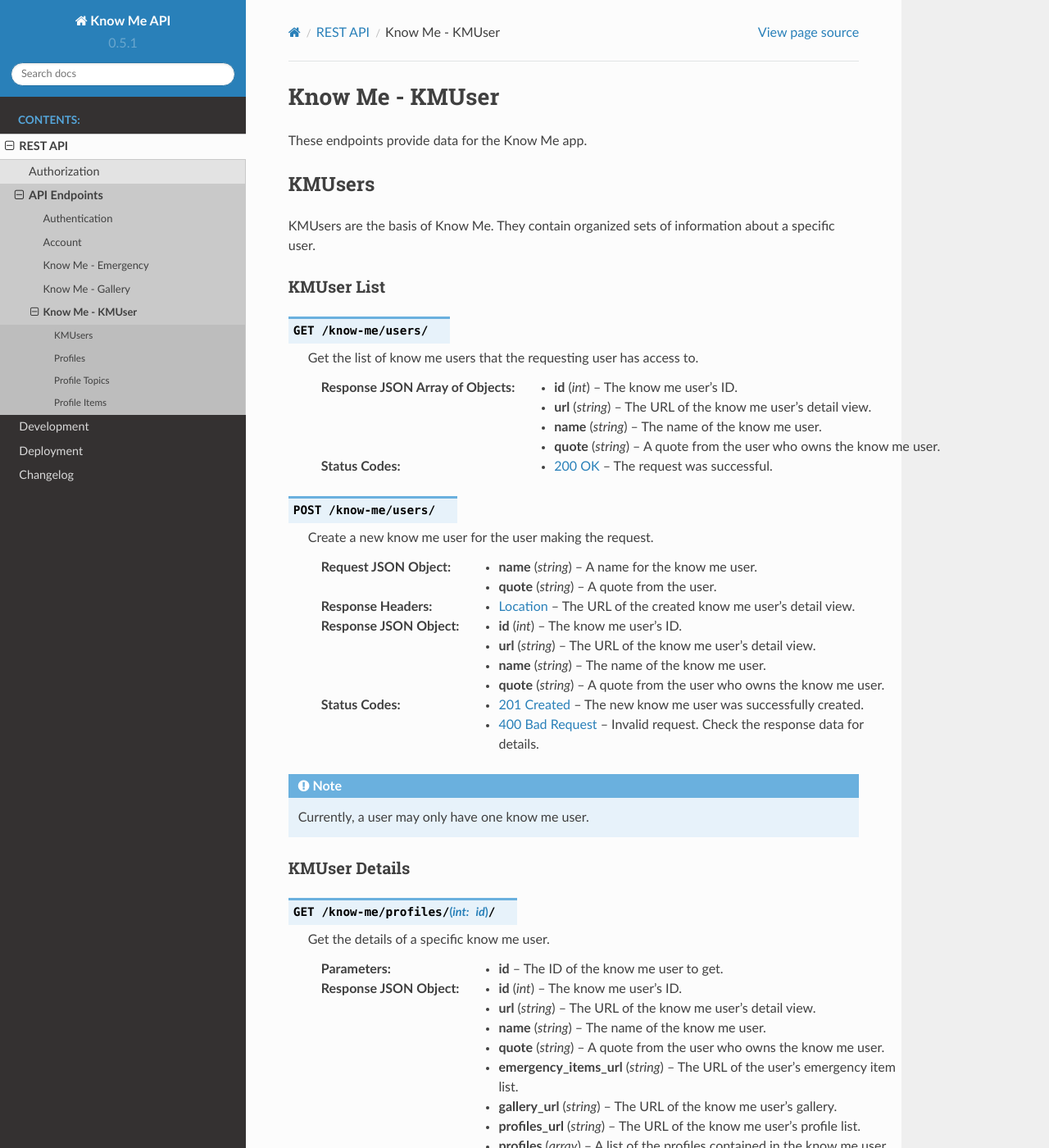
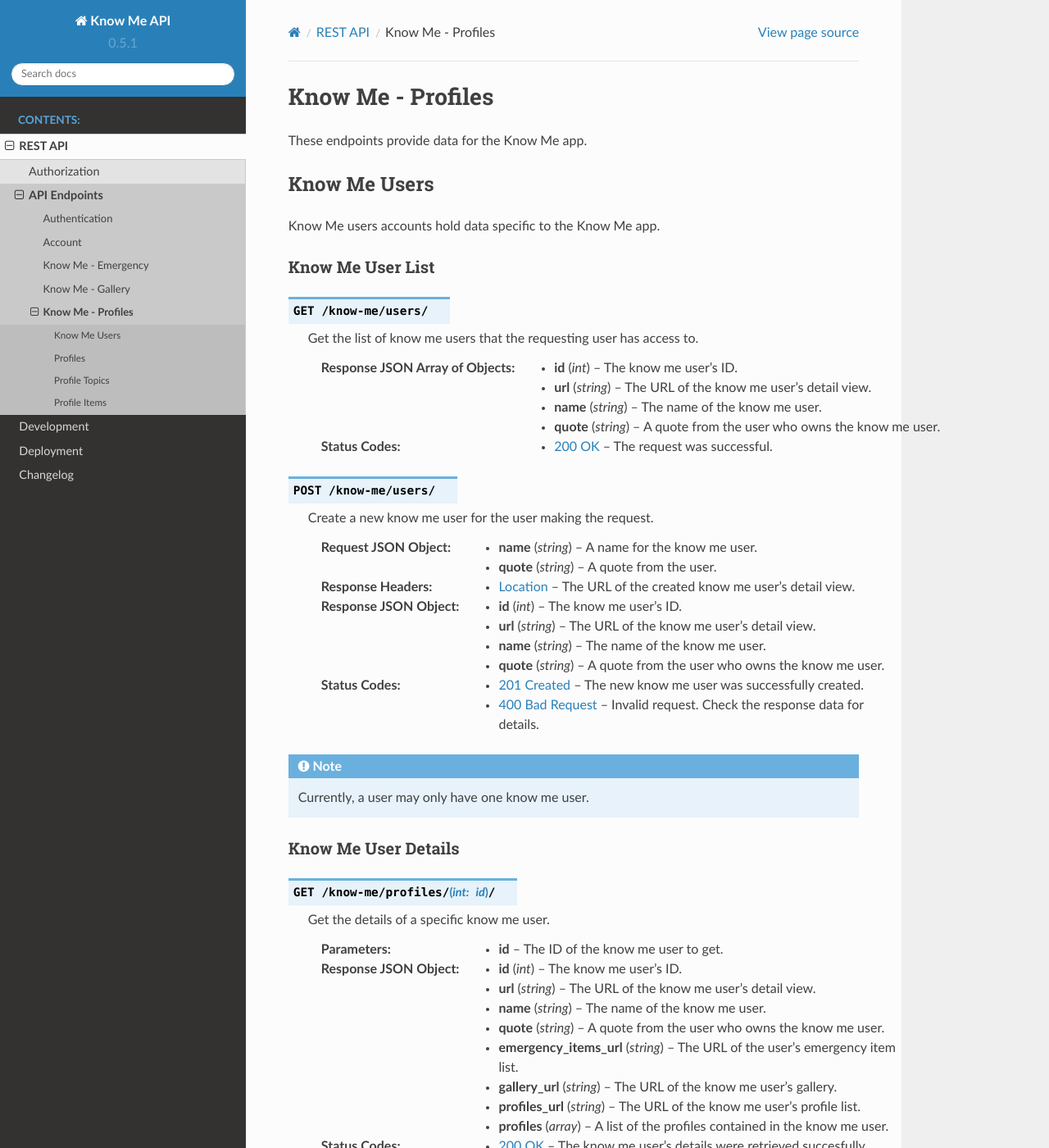
Before and after one commit to knowmetools/km-api, a Sphinx documentation site: the page built from docs/API/know-me-profile.rst, in a window 1280 px wide and 1400 px high. Shown: the whole window at 82% size. Built offline with Sphinx 7.4.7 and the Read the Docs theme 2.0.0, drawn with Linux system fonts in a browser that asks for light colours; some of the changed text lies outside the part shown.

```diff
--- a/docs/API/know-me-profile.rst
+++ b/docs/API/know-me-profile.rst
@@ -1,18 +1,18 @@
-=================
-Know Me - KMUser
-=================
+==================
+Know Me - Profiles
+==================
 
 These endpoints provide data for the Know Me app.
 
 
---------
-KMUsers
---------
+-------------
+Know Me Users
+-------------
 
-KMUsers are the basis of Know Me. They contain organized sets of information about a specific user.
+Know Me users accounts hold data specific to the Know Me app.
 
-KMUser List
-------------
+Know Me User List
+-----------------
 
 .. http:get:: /know-me/users/
 
@@ -46,8 +46,8 @@
 
     Currently, a user may only have one know me user.
 
-KMUser Details
----------------
+Know Me User Details
+--------------------
 
 .. http:get:: /know-me/profiles/(int:id)/
 
```
Also changed, not shown: other parts of docs/API/know-me-profile.rst (+5 -1 lines).
